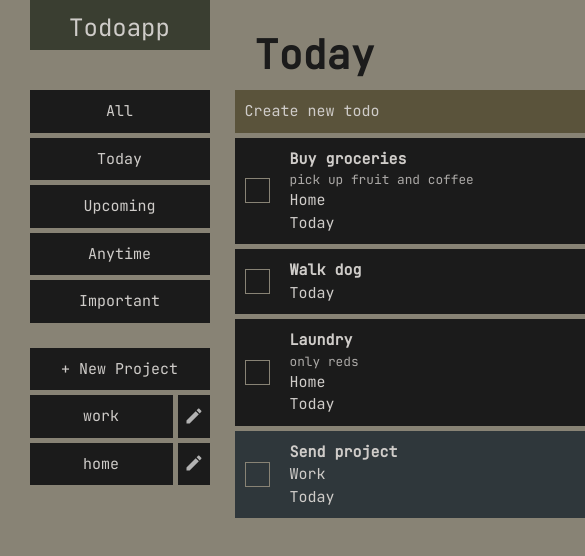
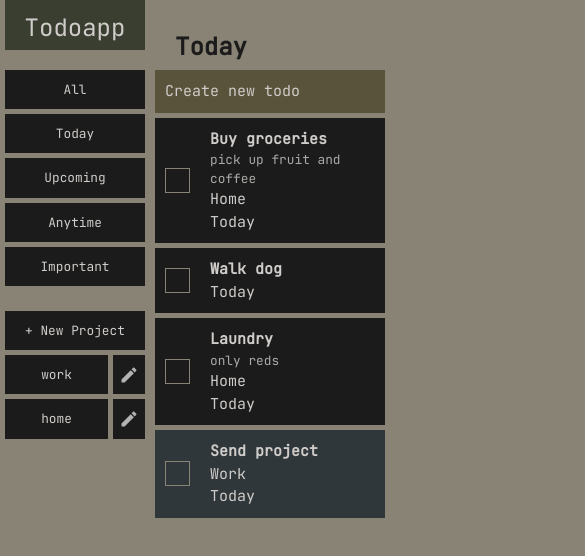
Before and after one commit to pablo-de-luna/todo-list, a website built with webpack: page src/template.html in a window 390 px wide. Shown: the top 556 px of the page, 585 px wide, since content can reach past the window. Built offline with nearby package versions, Linux system fonts and the light colour scheme; a web font is replaced by a local one.

Commit message:
Add mobile screen media query with adjustments

```diff
--- a/src/sidenav.js
+++ b/src/sidenav.js
@@ -201,7 +201,7 @@ const updateProjectWhenEditionDone = (previousName, projectBtn, list) => {
   const filter = (getCurrentFilter() === previousName) ? newName : getCurrentFilter();
 
   if (newName === "") return;
-  if (list.projectNames.includes(inputValue)) {
+  if (list.projectNames.includes(inputValue) && inputValue !== previousName) {
     alert("PROJECT NAME ALREADY EXISTS");
     return;
   }
--- a/src/style.css
+++ b/src/style.css
@@ -68,7 +68,7 @@ body {
   color: var(--color-1);
   font-family: var(--fontstack-1);
   font-size: 15px;
-  margin-left: 5vw;
+  display: flex;
 }
 
 .hidden {
@@ -102,7 +102,8 @@ button {
 #content-grid {
   display: grid;
   grid-template-rows: 50px 1fr;
-  grid-template-columns: 200px 600px;
+  grid-template-columns: 200px minmax(200px, 600px);
+  margin: auto;
 }
 
 header {
@@ -121,7 +122,6 @@ header > div {
 
 nav {
   grid-area: 2 / 1 / 3 / 2;
-  /* background-color: var(--bgcolor-2); */
   padding: 40px 10px 50px;
 }
 
@@ -255,8 +255,7 @@ nav {
 
 main {
   grid-area: 1 / 2 / 3 / 3;
-  margin-top: 25px;
-  margin-left: 15px;
+  margin: 25px 15px;
 }
 
 #main-header {
@@ -480,3 +479,24 @@ div:has(> #description-input) {
   background-color: var(--color-1);
   clip-path: polygon(0 0, 100% 100%, 100% 0);
 }
+
+/* MOBILE SCREEN */
+@media (max-width: 550px) {
+  header {
+    margin: 0 5px;
+  }
+  #content-grid {
+    grid-template-columns: 150px minmax(200px, 600px);
+    margin: auto;
+  }
+  nav {
+    padding: 20px 5px 20px;
+    font-size: 0.8rem
+  }
+  main {
+    margin: 29px 5px;
+  }
+  #main-header {
+    font-size: 1.5rem;
+  }
+}
```
